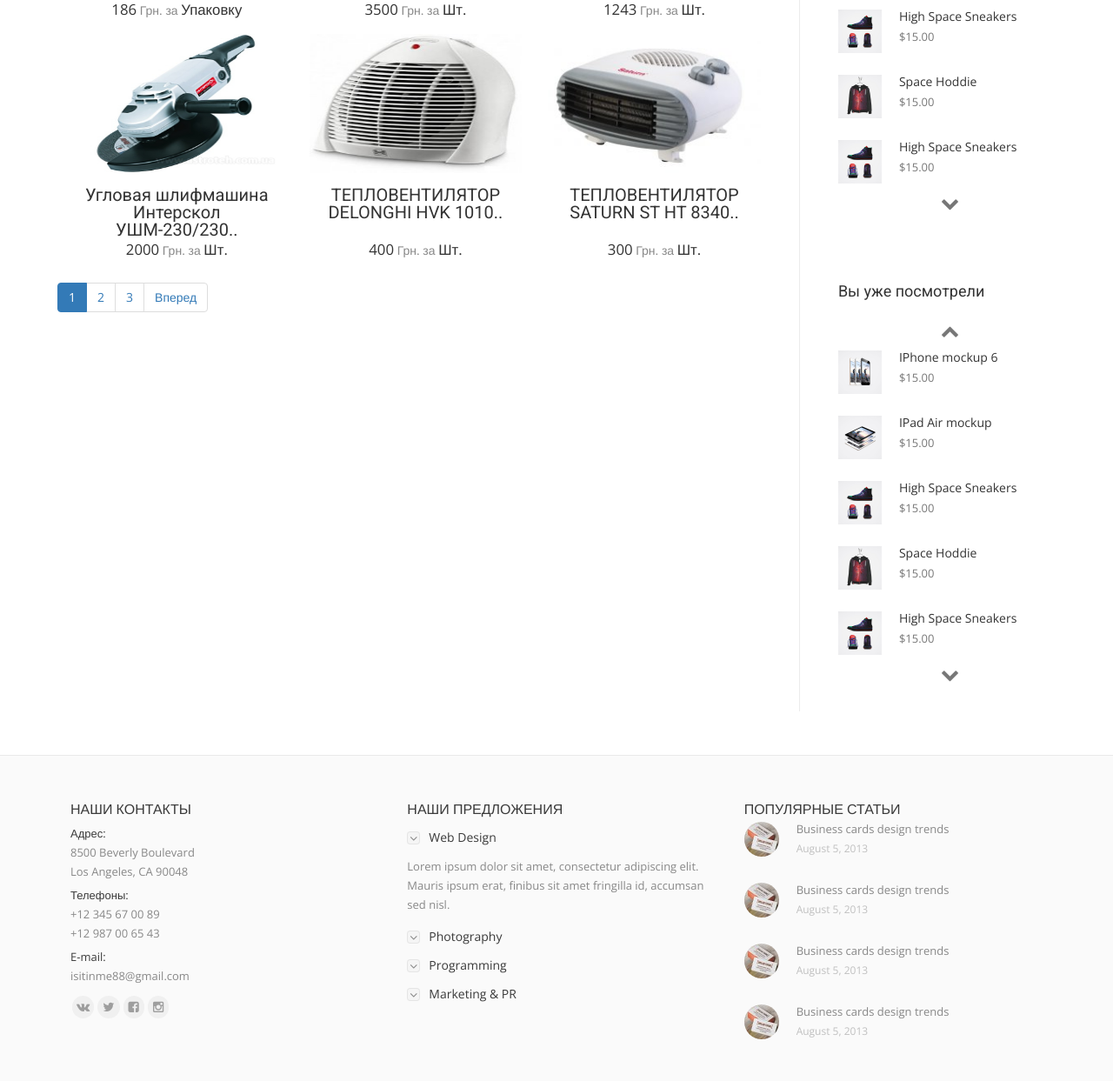
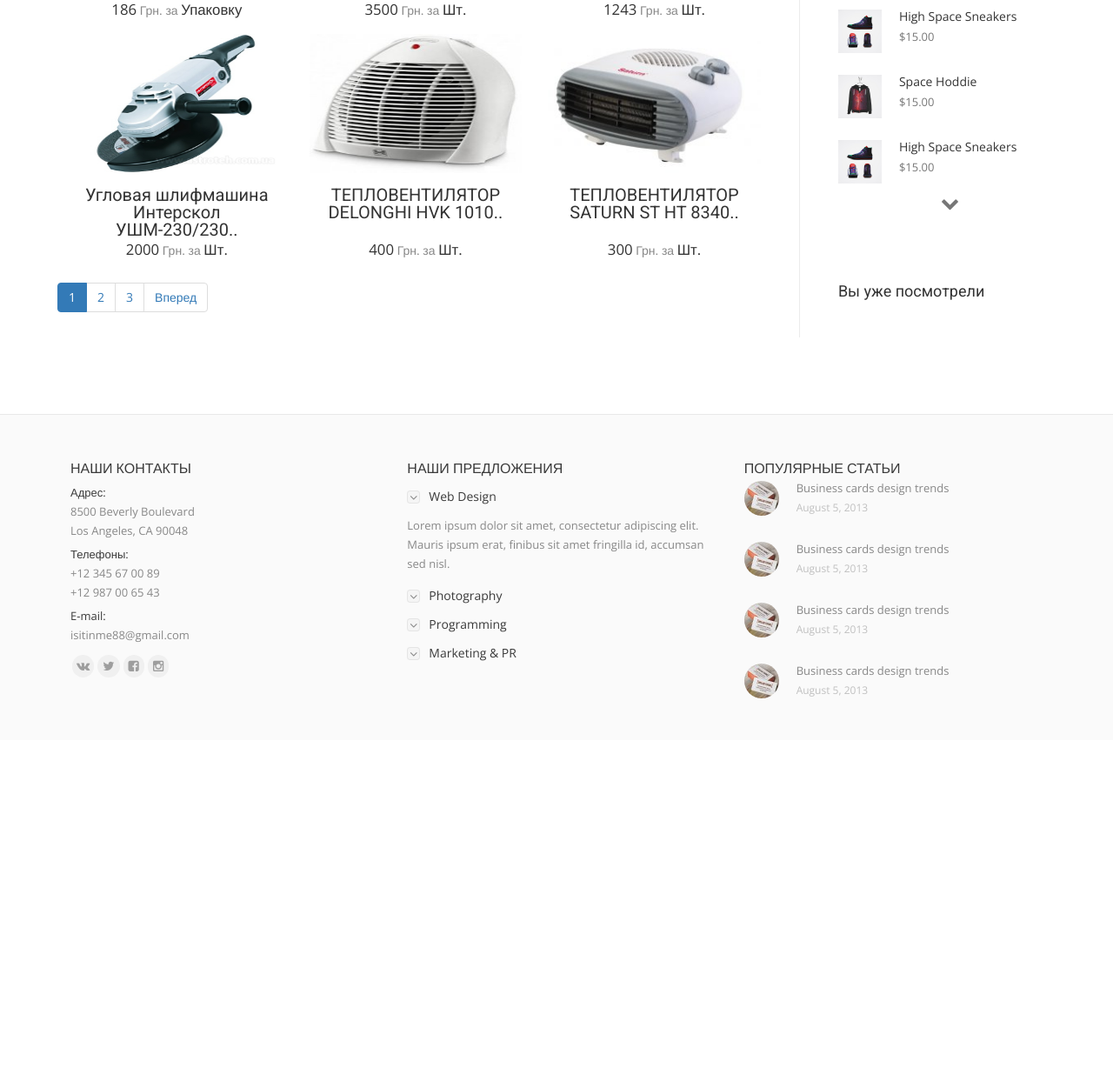
Before and after one commit to siteandseo2/prom-illiquid, a CodeIgniter app: page /index.php/search/get_search in a window 1280 px wide. Shown: the part 938-2181 px from the top of the page at 87% size. After the commit the page ends 1741 px from the top, so only its background shows below. Run offline with CodeIgniter, Linux system fonts and the light colour scheme; data comes from the database, SQL or seed files in the repository.

Commit message:
side bar

```diff
--- a/application/views/pages/item.php
+++ b/application/views/pages/item.php
@@ -252,4 +252,5 @@
 
 
 
+
 <!-- Main Content End -->
--- a/application/views/templates/sidebar.php
+++ b/application/views/templates/sidebar.php
@@ -116,61 +116,29 @@
 
         <section class="widget-top-rated" id="already-seen">
             <h3 class="widget-title">Вы уже посмотрели</h3>
-
+            <?php if (!empty($views)) {
+             ?>
                 <span id="car_next_" class="carou-fred-sel-ctrl">
                     <i class="fa fa-chevron-up"></i>
                 </span>
 
                 <ul class="widget-cart-list carou-fred-sel">
+                    <?php foreach ($views as $view) {
+                        ?>
                         <li>
-							<a href="<?= base_url(); ?>" title="">
-								<img src="../../../img/shop-thumb-1.jpg" alt="IPhone mockup 6">
-								<span class="product-title">IPhone mockup 6</span>
+                            <a href="<?= base_url(); ?>/products/item/<?=$view['id']?>-<?=$view['name']?>" title="">
+                                <img src="<?=$view['image_path']?>" alt="IPhone mockup 6">
+                                <span class="product-title"><?=$view['name']?></span>
                             </a>
-							<span class="amount">$15.00</span>
+                            <span class="amount"><?=$view['price']?></span>
                         </li>
-						<li>
-							<a href="<?= base_url(); ?>" title="">
-								<img src="../../../img/shop-thumb-2.jpg" alt="IPad Air mockup">
-								<span class="product-title">IPad Air mockup</span>
-							</a>
-							<span class="amount">$15.00</span>
-						</li>
-						<li>
-							<a href="<?= base_url(); ?>" title="">
-								<img src="../../../img/shop-thumb-3.jpg" alt="High Space Sneakers">
-								<span class="product-title">High Space Sneakers</span>
-							</a>
-							<span class="amount">$15.00</span>
-						</li>
-						<li>
-							<a href="<?= base_url(); ?>" title="">
-								<img src="../../../img/shop-thumb-4.jpg" alt="Space Hoddie">
-								<span class="product-title">Space Hoddie</span>
-							</a>
-							<span class="amount">$15.00</span>
-						</li>
-
-						<li>
-							<a href="<?= base_url(); ?>" title="">
-								<img src="../../../img/shop-thumb-3.jpg" alt="High Space Sneakers">
-								<span class="product-title">High Space Sneakers</span>
-							</a>
-							<span class="amount">$15.00</span>
-						</li>
-						<li>
-							<a href="<?= base_url(); ?>" title="">
-								<img src="../../../img/shop-thumb-4.jpg" alt="Space Hoddie">
-								<span class="product-title">Space Hoddie</span>
-							</a>
-							<span class="amount">$15.00</span>
-						</li>
+                    <?php } ?>
                 </ul>
 
                 <span id="car_prev_" class="carou-fred-sel-ctrl">
                     <i class="fa fa-chevron-down"></i>
                 </span>
-
+            <?php } ?>
         </section>
 
     </div>
```
Also changed, not shown: application/controllers/product.php (+25 -5 lines). Lines whose indentation alone changed are shown as unchanged.
